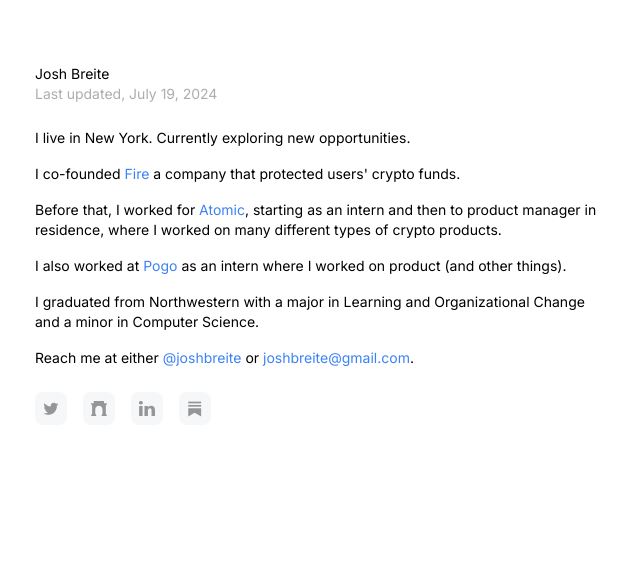
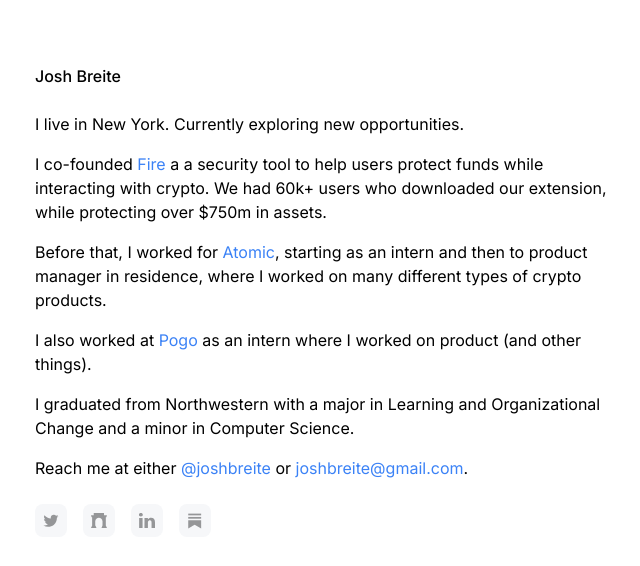
Before and after one commit to jbreite/jzb-personal-site, a Next.js app: page / in a window 1280 px wide. Shown: the top 566 px of the page, without its empty margins (317-957 px from the left). Built offline with nearby package versions, Linux system fonts and the light colour scheme.

Commit message:
Updatied layout and links

```diff
--- a/app/page.tsx
+++ b/app/page.tsx
@@ -9,17 +9,19 @@
   return (
     <main className="flex min-h-screen flex-col items-center justify-start py-6 px-6 sm:py-16">
       <div className="max-w-xl">
-        <header className=" text-sm">
-          <h1>Josh Breite</h1>
-          <time className="text-[#ADADAD]">Last updated, July 19, 2024</time>
+        <header>
+          <h1 className="font-medium">Josh Breite</h1>
+          {/* <time className="text-[#ADADAD]">Last updated, July 19, 2024</time> */}
         </header>
 
-        <div className="flex flex-col gap-y-4 py-6 text-sm">
+        <div className="flex flex-col gap-y-4 py-6 ">
           <p>I live in New York. Currently exploring new opportunities.</p>
           <p>
             I co-founded{" "}
-            <TextLink href="http://joinfire.xyz" label="Fire" external /> a
-            company that protected users&apos; crypto funds.
+            <TextLink href="http://joinfire.xyz" label="Fire" external /> a a
+            security tool to help users protect funds while interacting with
+            crypto. We had 60k+ users who downloaded our extension, while
+            protecting over $750m in assets.
           </p>
           <p>
             Before that, I worked for{" "}
@@ -39,7 +41,7 @@
 
           <p>
             Reach me at either{" "}
-            <TextLink href="http://x.com/joshbreite" label="@joshbreite" /> or{" "}
+            <TextLink href="https://x.com/joshbreite" label="@joshbreite" /> or{" "}
             <TextLink
               href="mailto:joshbreite@gmail.com"
               label="joshbreite@gmail.com"
@@ -48,14 +50,14 @@
           </p>
         </div>
 
-        <div className="flex text-sm flex-row gap-x-4 gap-y-2 flex-wrap">
+        <div className="flex  flex-row gap-x-4 gap-y-2 flex-wrap">
           <ButtonLink
-            href="http://x.com/joshbreite"
+            href="https://x.com/joshbreite"
             label="Twitter"
             image={TwitterLogo}
           />
           <ButtonLink
-            href="http://warpcast.com/joshbreite.eth"
+            href="https://warpcast.com/joshbreite.eth"
             label="Farcaster"
             image={FarcasterLogo}
           />
@@ -65,7 +67,7 @@
             image={LinkedinLogo}
           />
           <ButtonLink
-            href="https://www.linkedin.com/in/josh-breite-0ba696173/"
+            href="https://joshbreite.substack.com/"
             label="Substack"
             image={SubstackLogo}
           />
```
